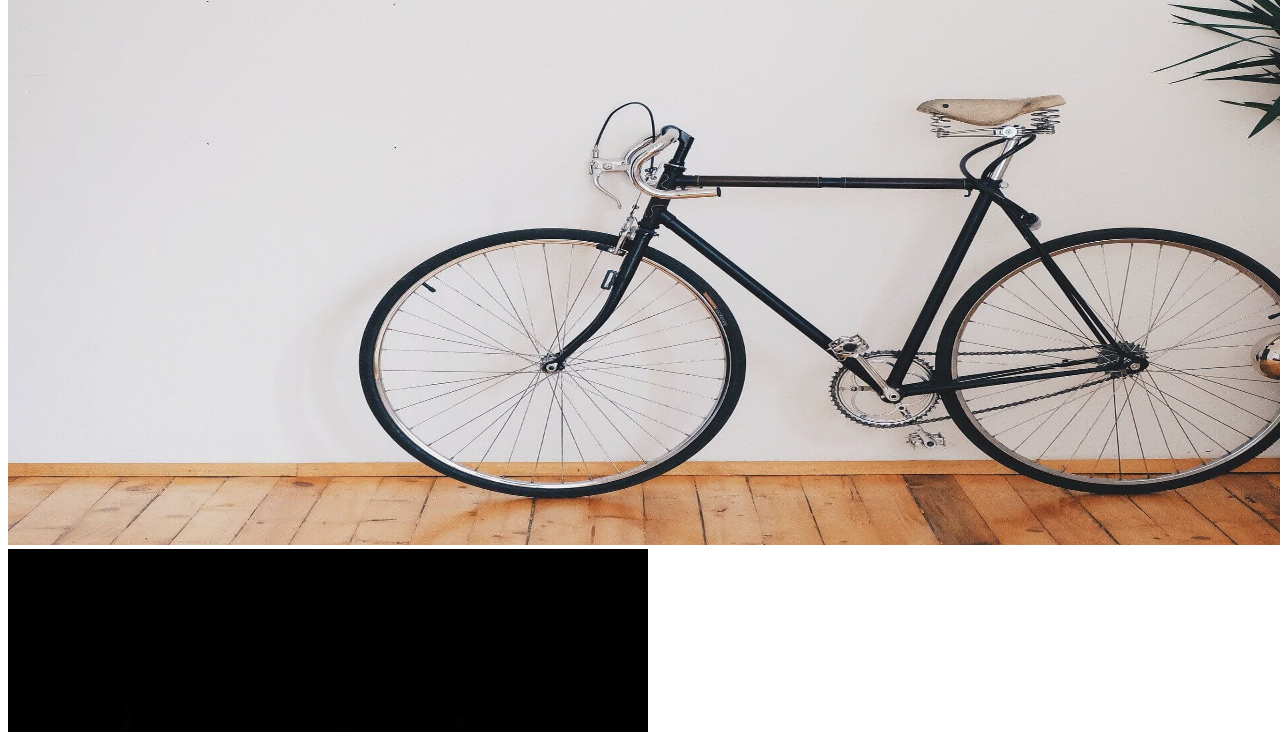
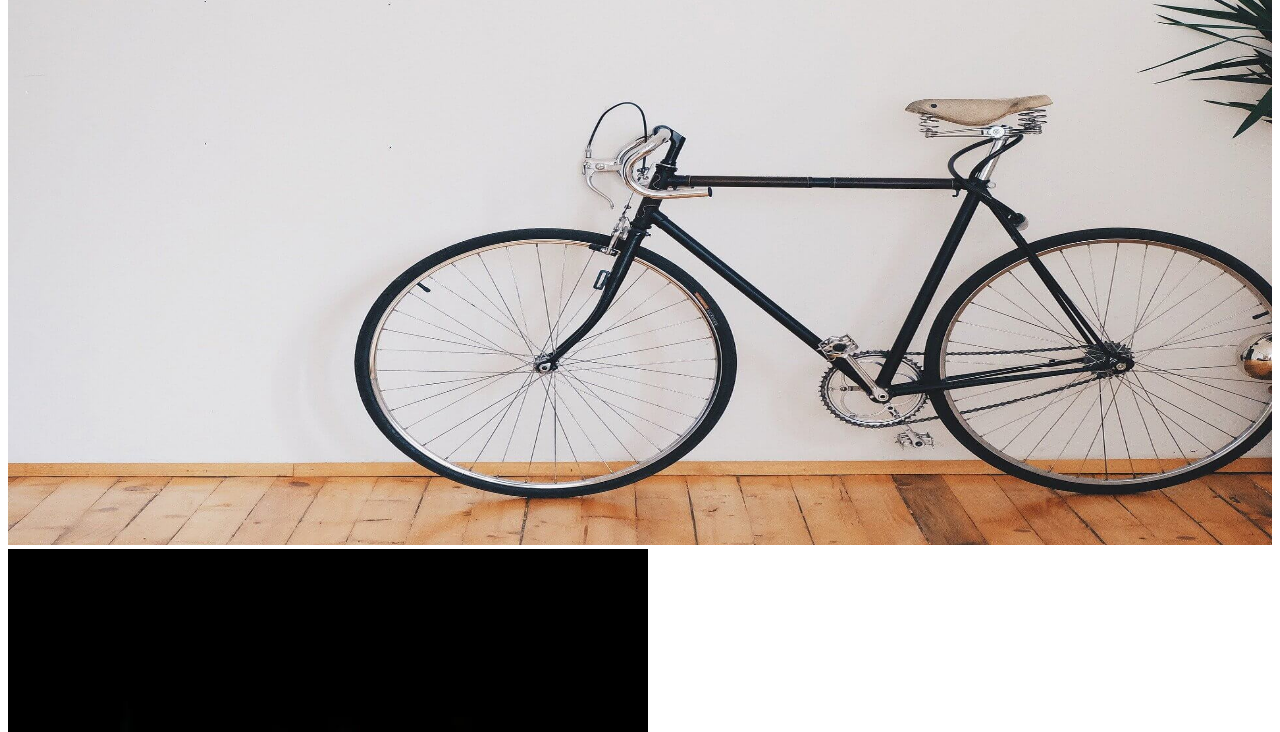
Before and after one commit to naoki-cre-2023/cj-profile, a plain HTML site: page index.html in a window 1280 px wide. Shown: the part 136-868 px from the top of the page. Drawn offline with Linux system fonts and the light colour scheme.

Commit message:
fix: CSS-max-width の中身を変更

```diff
--- a/style.css
+++ b/style.css
@@ -41,7 +41,7 @@ main {
 }
 
 .mainvisual img {
-    width: 1280px;
+    width: 100%;
     height: 600px;
 }
 
```
